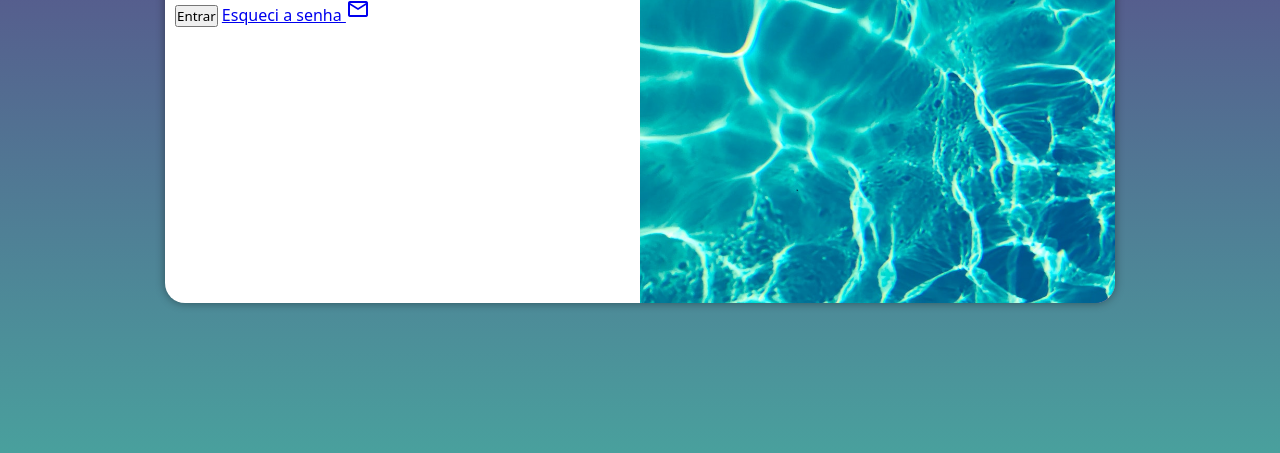
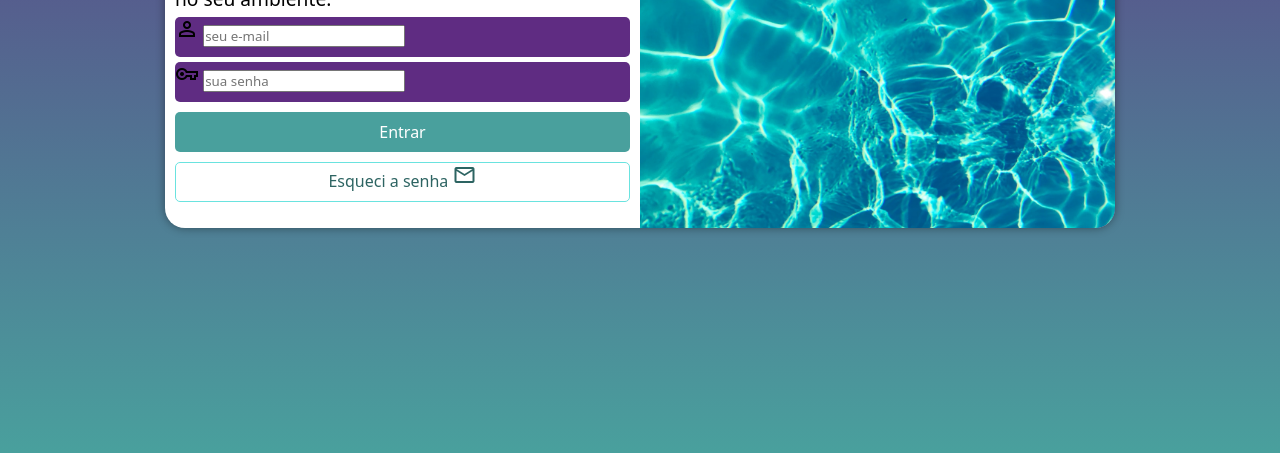
Before and after one commit to Ceruleumas/projeto-login, a plain HTML site: page index.html in a window 1280 px wide. Shown: the part 347-800 px from the top of the page. Drawn offline with nearby package versions, Linux system fonts and the light colour scheme.

Commit message:
modificações

```diff
--- a/estilos/mediaquery.css
+++ b/estilos/mediaquery.css
@@ -12,61 +12,116 @@ Grandes Telas: acima de 1200px.
 @media screen and (min-width: 768px) and (max-width: 992px) {
 
     body {
-        background-image: linear-gradient(to top, #49a09d,#5f2c82);
+        background-image: linear-gradient(to top, #49a09d, #5f2c82);
     }
 
     section#login {
         width: 80vw;
+        height: 280px;
     }
 
-    section#login > div#imagem {
+    section#login>div#imagem {
         float: left;
         width: 30%;
         height: 100%;
     }
 
-    section#login > div#formulario {
+    section#login>div#formulario {
         float: right;
         width: 70%;
     }
 
-    div#formulario > h1 {
+    div#formulario>h1 {
         text-align: center;
         margin-bottom: 10px;
     }
 
-    div#formulario > p {
+    div#formulario>p {
         font-size: 0.8em;
     }
+
 }
 
 @media screen and (min-width: 992px) {
 
     body {
-        background-image: linear-gradient(to top, #49a09d,#5f2c82);
+        background-image: linear-gradient(to top, #49a09d, #5f2c82);
     }
 
     section#login {
         width: 950px;
+        height: 350px;
     }
 
-    section#login > div#imagem {
+    section#login>div#imagem {
         float: right;
         width: 50%;
         height: 100%;
     }
 
-    section#login > div#formulario {
+    section#login>div#formulario {
         float: left;
         width: 50%;
     }
 
-    div#formulario > h1 {
+    div#formulario>h1 {
         font-size: 2em;
         text-align: center;
     }
 
-    div#formulario > p {
+    div#formulario>p {
         font-size: 1.2em;
     }
+
+    form>div.campo {
+        background-color: #5f2c82;
+        display: block;
+        width: 100%;
+        height: 40px;
+        border-radius: 5px;
+        margin: 5px 0px;
+    }
+
+    div.campo>label {
+        display: none;
+    }
+
+    form>input[type=submit] {
+        display: block;
+        font-size: 1em;
+        width: 100%;
+        height: 40px;
+        background-color: #49a09d;
+        color: white;
+        border: none;
+        border-radius: 5px;
+        cursor: pointer;
+        margin-top: 10px;
+    }
+
+    form>input[type=submit]:hover {
+        background-color: #2d6462;
+    }
+
+    form>a.botao {
+        display: block;
+        text-align: center;
+        font-size: 1em;
+        width: 100%;
+        height: 40px;
+        background-color: white;
+        color: #2d6462;
+        margin-top: 10px;
+        border: 1px solid #6ae3df;
+        border-radius: 5px;
+        text-decoration: none;
+    }
+
+    form>a.botao:hover {
+        background-color: #6ae3df;
+    }
+
+    form>a.botao>i {
+        font-size: 0.8em;
+    }
 }
--- a/estilos/style.css
+++ b/estilos/style.css
@@ -35,7 +35,7 @@ section#login {
 
     background-color: white;
     width: 250px;
-    height: 500px;
+    height: 515px;
     border-radius: 20px;
     box-shadow: 0px 0px 10px hsla(0, 0%, 0%, 0.4);
 
--- a/index.html
+++ b/index.html
@@ -32,7 +32,7 @@
                     </div>
 
                     <input type="submit" value="Entrar">
-                    <a href="esqueci.html">
+                    <a href="esqueci.html" class="botao">
                         Esqueci a senha <span class="material-symbols-outlined">mail</span>
                     </a>
                 </form>
```
